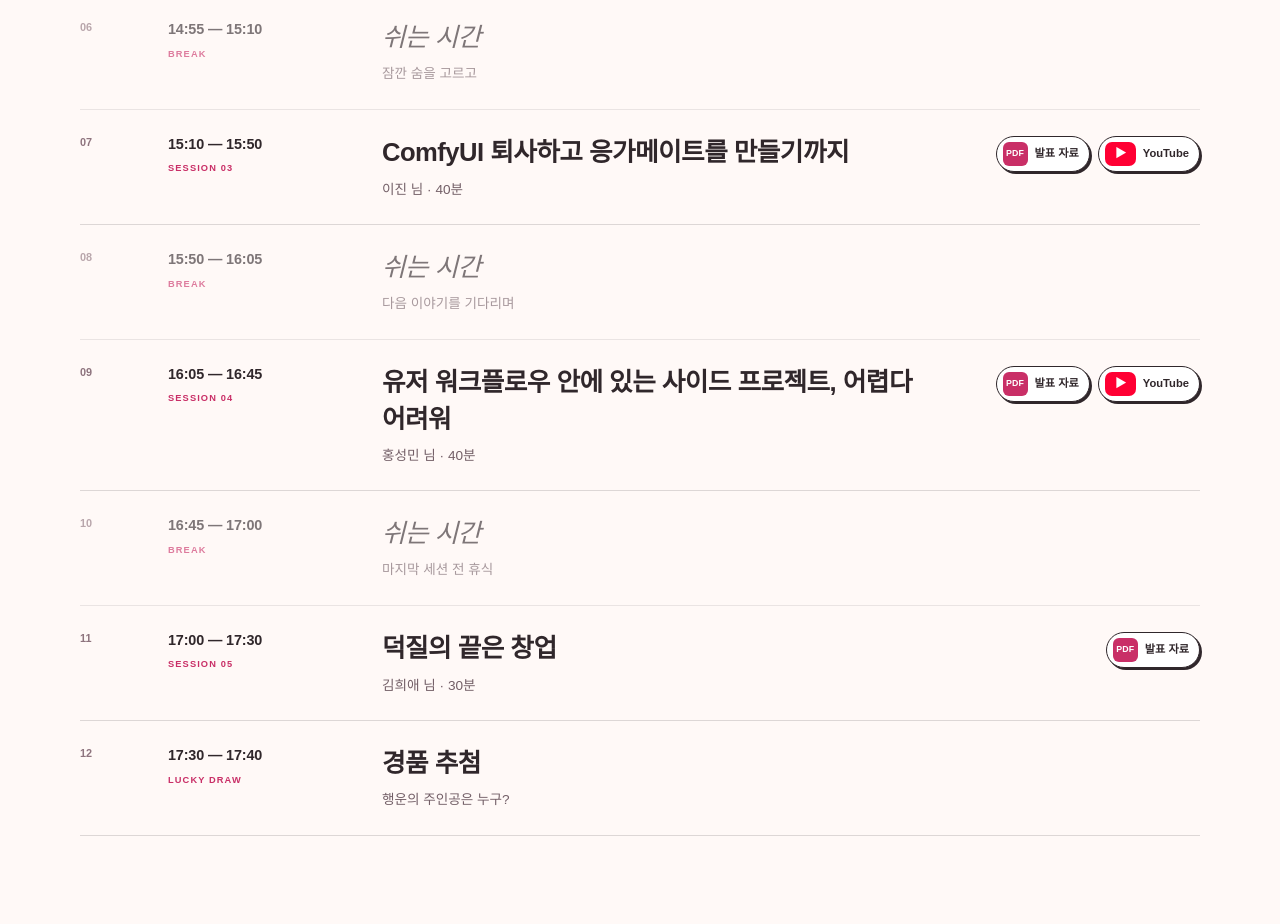
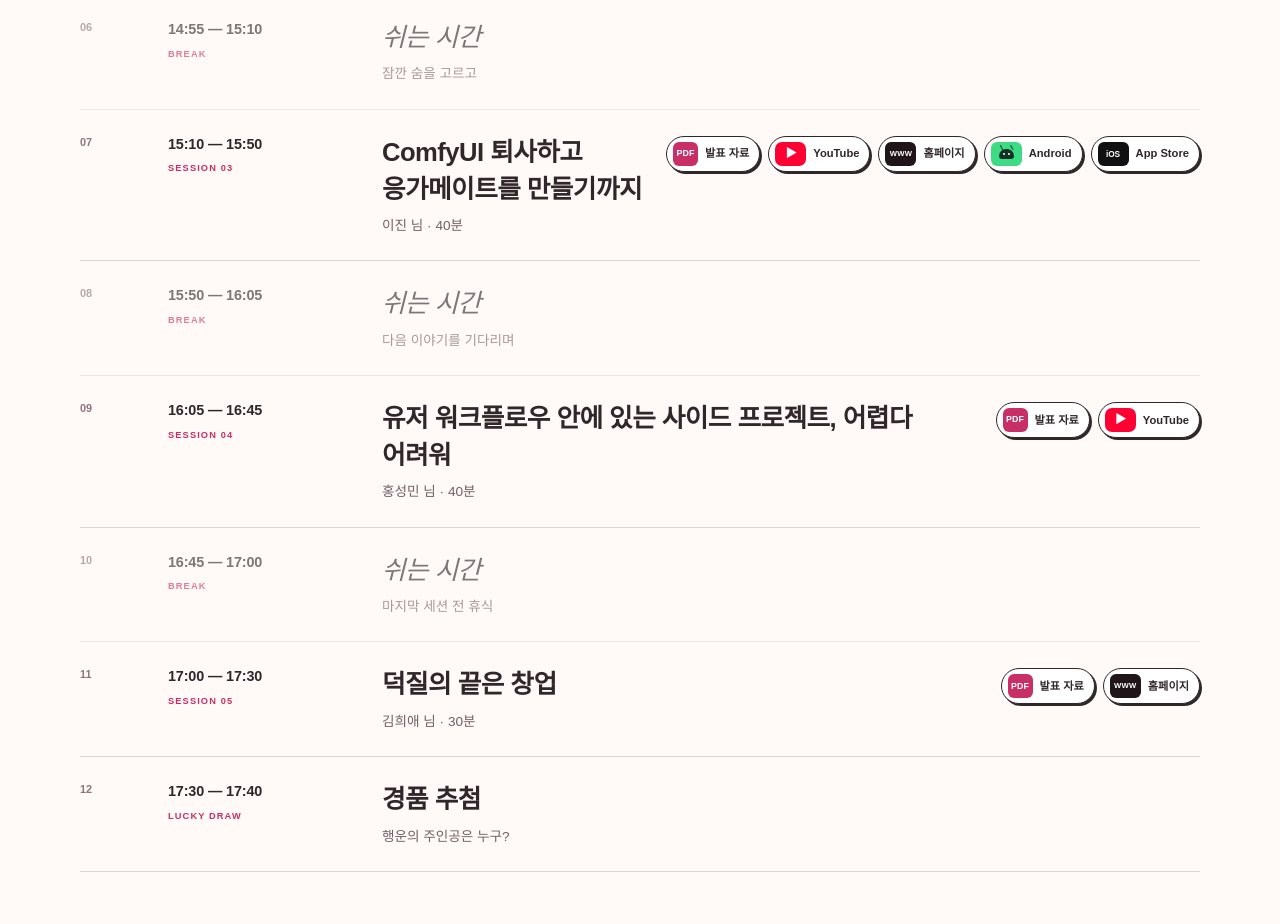
Before and after one commit to kimothink/OsanMeetUp, a Next.js app in the folder 2026/Summer/: page / in a window 1280 px wide. Shown: the part 1820-2744 px from the top of the page. Built offline with nearby package versions, Linux system fonts and the light colour scheme; no server answers; a web font is replaced by a local one.

Commit message:
Add session website and app links

```diff
--- a/2026/Summer/app/globals.css
+++ b/2026/Summer/app/globals.css
@@ -70,6 +70,12 @@ button { font:inherit; }
 .resource-link b { font-size:.7rem; font-weight:800; white-space:nowrap; }
 .pdf-link span { background:var(--pink-deep); color:#fff; }
 .youtube-link .youtube-mark { width:31px; background:#ff0033; color:#fff; border-radius:7px; font-size:.7rem; line-height:1; padding-left:1px; }
+.website-link .website-mark { width:31px; background:#20161a; color:#fff; font-size:.48rem; letter-spacing:.04em; }
+.android-link .android-mark { position:relative; width:31px; background:#3ddc84; }
+.android-mark i { position:relative; display:block; width:15px; height:10px; border-radius:7px 7px 3px 3px; background:#143126; }
+.android-mark i::before { content:""; position:absolute; top:-4px; left:2px; width:1px; height:5px; background:#143126; transform:rotate(-30deg); box-shadow:9px 5px 0 #143126; }
+.android-mark i::after { content:""; position:absolute; top:4px; left:4px; width:2px; height:2px; border-radius:50%; background:#fff; box-shadow:5px 0 0 #fff; }
+.ios-link .ios-mark { width:31px; background:#111; color:#fff; font-size:.52rem; letter-spacing:-.01em; }
 .schedule-item.is-break { opacity:.62; }
 .schedule-item.is-break .schedule-copy h3 { font-family:"IBM Plex Sans KR","Noto Sans KR",sans-serif; font-style:italic; font-weight:400; }
 
--- a/2026/Summer/app/page.tsx
+++ b/2026/Summer/app/page.tsx
@@ -24,6 +24,9 @@ const schedule = [
     speaker: "이진 님 · 40분",
     pdf: "/resources/comfyui-ungamate.pdf",
     youtube: "https://youtu.be/eQnm7p7i408?si=lMDzZT0Dk1ST9CWv",
+    website: "https://poopiemate.com/",
+    android: "https://play.google.com/store/apps/details?id=com.pixelberry.poopiemate&hl=ko",
+    ios: "https://apps.apple.com/kr/app/%EC%9D%91%EA%B0%80%EB%A9%94%EC%9D%B4%ED%8A%B8/id6781981502",
   },
   { time: "15:50 — 16:05", kind: "BREAK", title: "쉬는 시간", speaker: "다음 이야기를 기다리며" },
   {
@@ -41,6 +44,7 @@ const schedule = [
     title: "덕질의 끝은 창업",
     speaker: "김희애 님 · 30분",
     pdf: "/resources/fandom-to-startup.pdf",
+    website: "https://smartstore.naver.com/t-eut",
   },
   { time: "17:30 — 17:40", kind: "LUCKY DRAW", title: "경품 추첨", speaker: "행운의 주인공은 누구?" },
 ];
@@ -173,7 +177,7 @@ export default function Home() {
                 <div className="schedule-copy">
                   <div className="schedule-title-row">
                     <h3>{item.title}</h3>
-                    {(item.pdf || item.youtube) && (
+                    {(item.pdf || item.youtube || item.website || item.android || item.ios) && (
                       <div className="session-resources" aria-label={`${item.title} 발표 자료`}>
                         {item.pdf && (
                           <a
@@ -197,6 +201,42 @@ export default function Home() {
                           >
                             <span className="youtube-mark" aria-hidden="true">▶</span>
                             <b>YouTube</b>
+                          </a>
+                        )}
+                        {item.website && (
+                          <a
+                            className="resource-link website-link"
+                            href={item.website}
+                            target="_blank"
+                            rel="noreferrer"
+                            aria-label={`${item.title} 홈페이지 열기`}
+                          >
+                            <span className="website-mark" aria-hidden="true">WWW</span>
+                            <b>홈페이지</b>
+                          </a>
+                        )}
+                        {item.android && (
+                          <a
+                            className="resource-link android-link"
+                            href={item.android}
+                            target="_blank"
+                            rel="noreferrer"
+                            aria-label={`${item.title} Android 앱 열기`}
+                          >
+                            <span className="android-mark" aria-hidden="true"><i /></span>
+                            <b>Android</b>
+                          </a>
+                        )}
+                        {item.ios && (
+                          <a
+                            className="resource-link ios-link"
+                            href={item.ios}
+                            target="_blank"
+                            rel="noreferrer"
+                            aria-label={`${item.title} iOS 앱 열기`}
+                          >
+                            <span className="ios-mark" aria-hidden="true">iOS</span>
+                            <b>App Store</b>
                           </a>
                         )}
                       </div>
```
